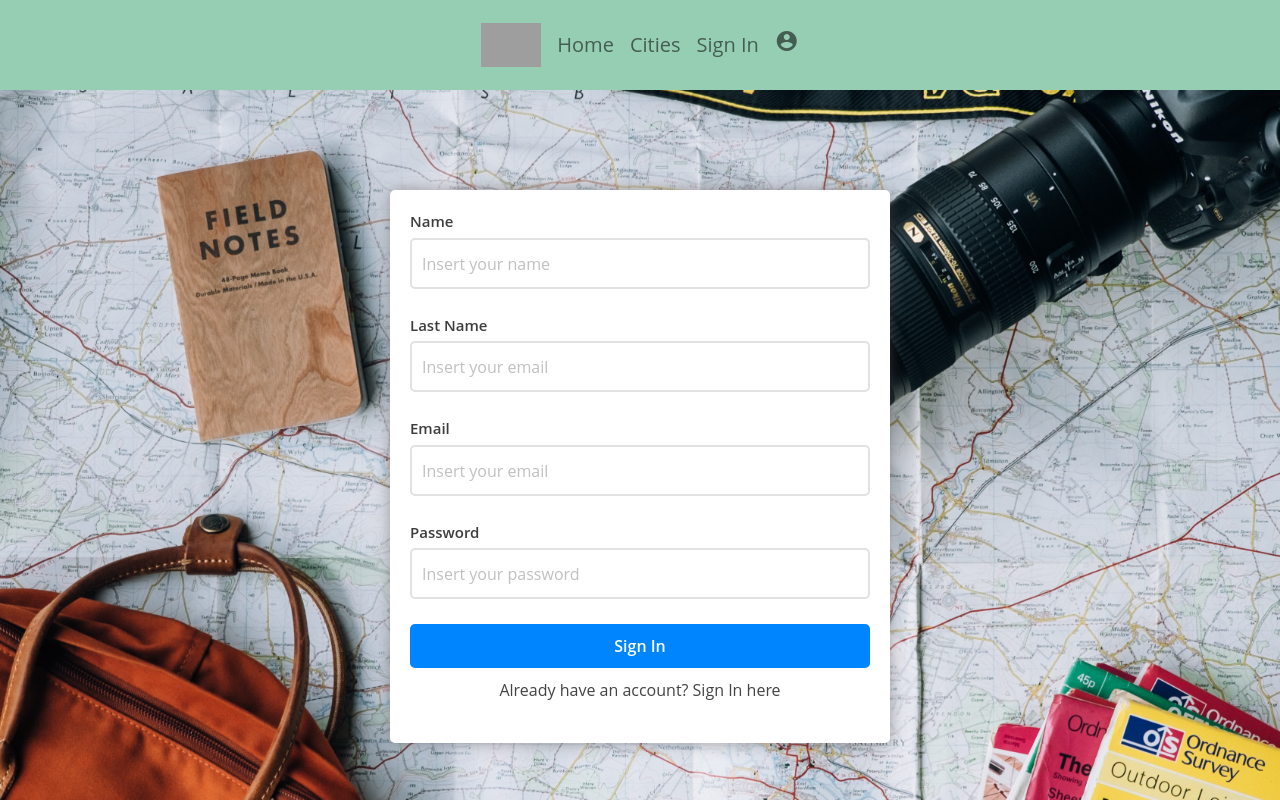
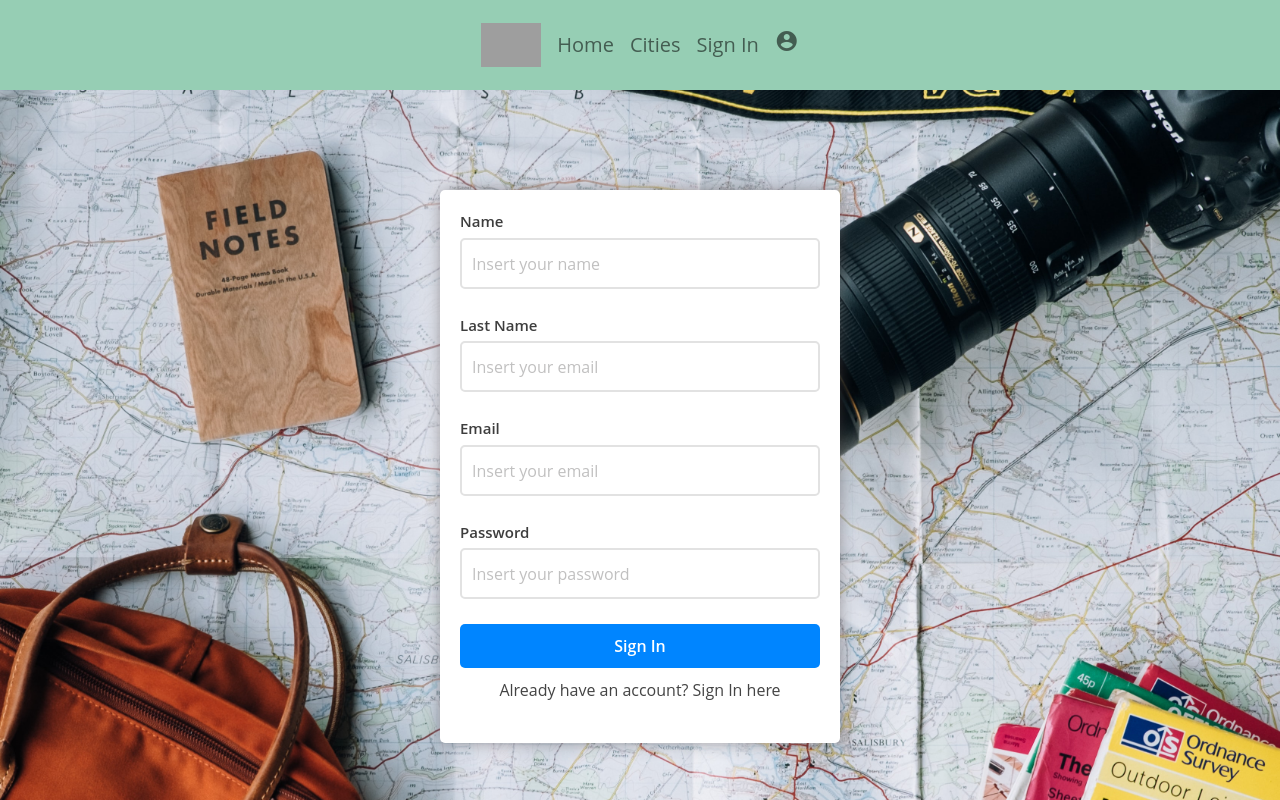
Before and after one commit to asdtha/My-Tinerary, a React (Create React App) app: page /signup in a window 1280 px wide. Shown: the top 800 px of the page. Built offline with nearby package versions, Linux system fonts and the light colour scheme; grey boxes are pictures that could not be loaded.

Commit message:
form style changes

```diff
--- a/src/components/forms/form.css
+++ b/src/components/forms/form.css
@@ -26,7 +26,7 @@ body {
 }
 
 .formulario {
-	min-width: 500px;
+	min-width: 400px;
 	margin-top: 100px;
 	margin-bottom: 100px;
 	background: #fff;
```
